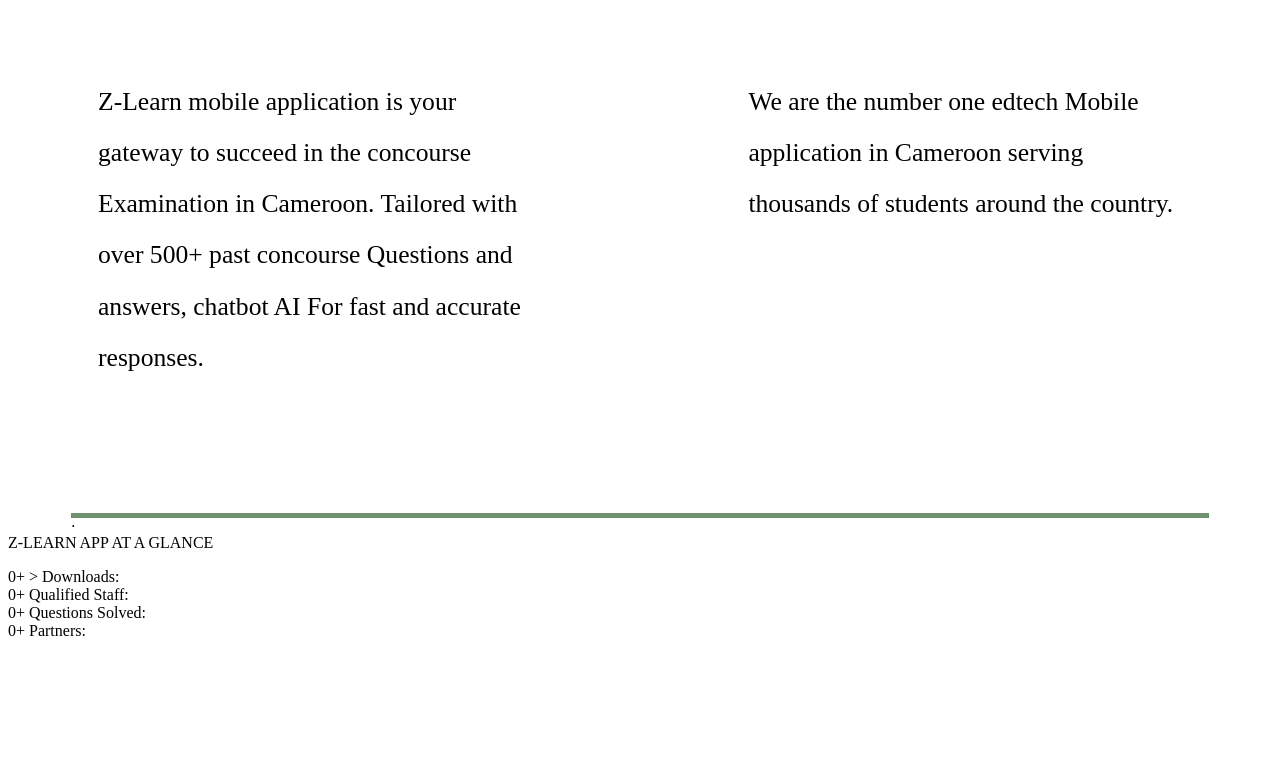
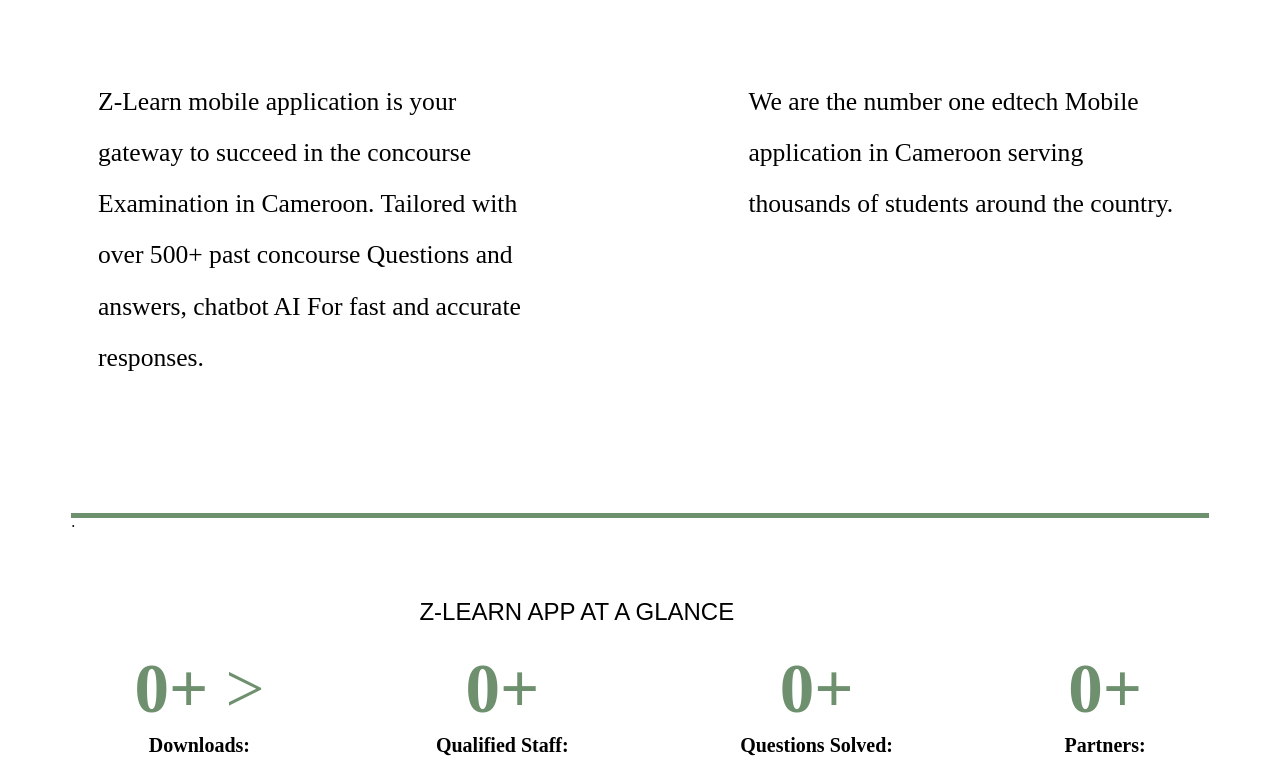
Before and after one commit to fotsoeddy/fotsoeddy.github.io-Z-Learn, a plain HTML site: page index.html in a window 1280 px wide. Shown: the part 1259-2036 px from the top of the page. Before the commit the page ends 1907 px from the top, so only its background shows below. Drawn offline with Linux system fonts and the light colour scheme.

Commit message:
styled it (The counter)

```diff
--- a/style.css
+++ b/style.css
@@ -48,7 +48,7 @@ header{
 .contact-link i {
     font-size: 1.6rem;
     margin-right: 30px;
-    color: blue;
+    color: rgba(19, 75, 19, 0.616);
 }
 
 main{
@@ -73,6 +73,7 @@ main{
     margin: 0 auto;
     height: 5px;
     background-color: rgba(19, 75, 19, 0.616);
+    margin-bottom: 80px;
 
 }
 .descrip-1,.descrip-2{
@@ -107,3 +108,34 @@ main{
     font-size: 1.6rem;
     line-height: 2;
 }
+.glance{
+    width: 90%;
+    font-family: Vollkorn, sans-serif;
+    font-size: 1.5rem;
+    text-align: center;
+
+}
+.counter{
+    width: 80%;
+    margin: 0 auto;
+    display: flex;
+    justify-content: space-between;
+    color: rgba(19, 75, 19, 0.616) ;
+    font-size: 69px;
+    margin-bottom: 20px;
+}
+  .count {
+    font-weight: bold;
+  }
+
+  .counter-item {
+    text-align: center;
+  }
+
+  .label {
+    color: black;
+    font-weight: bolder;
+    display: block;
+    font-size: 20px;
+    margin-top: 5px;
+  }
```
